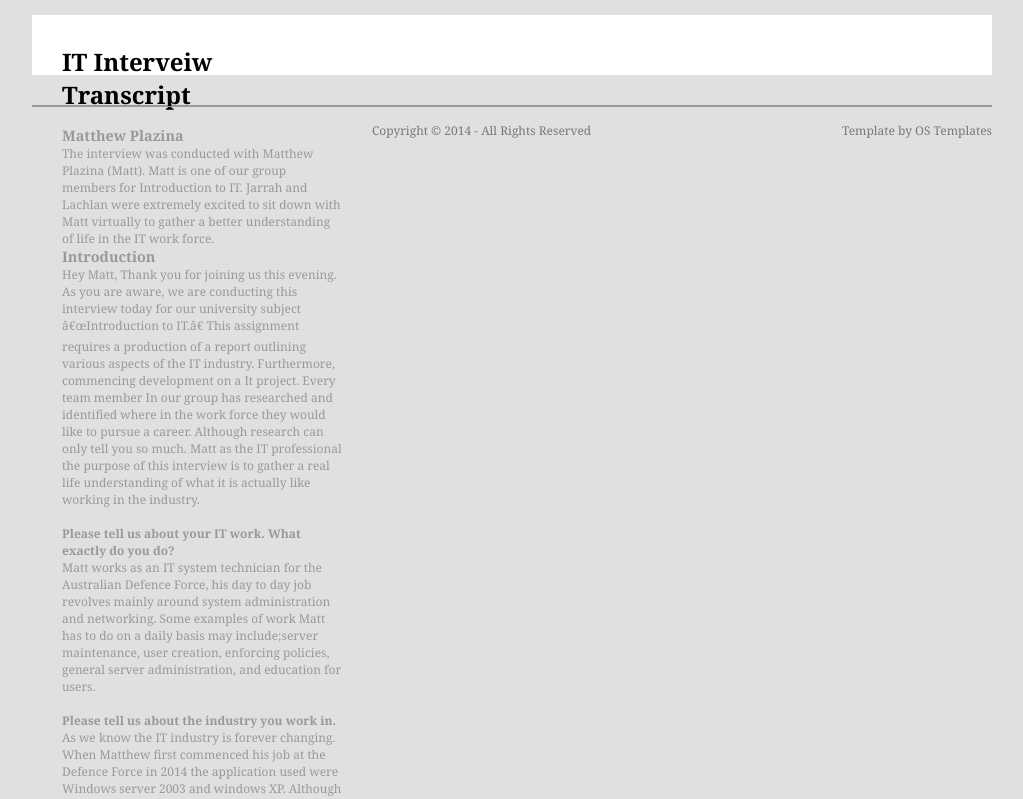
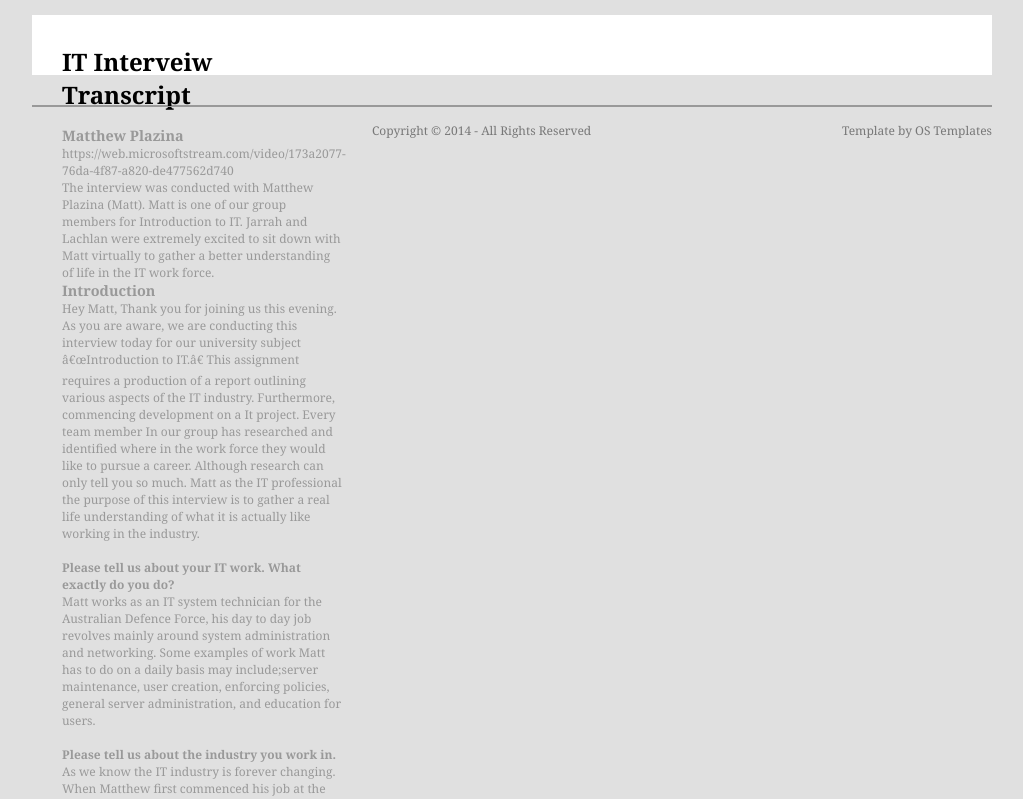
Before and after one commit to Skelaxum/A2-4_Project, a plain HTML site: page interveiw.html in a window 1280 px wide. Shown: the part 620-1419 px from the top of the page, without its empty margins (128-1151 px from the left). Drawn offline with Linux system fonts and the light colour scheme.

Commit message:
Update interveiw.html

```diff
--- a/interveiw.html
+++ b/interveiw.html
@@ -75,7 +75,8 @@ jQuery(function () {
 								<b><big> Matthew Plazina
                                 </big></b>
 										<br>
-										The interview was conducted with Matthew Plazina (Matt). Matt is one of our group members for Introduction to IT. Jarrah and Lachlan were extremely excited to sit down with Matt virtually to gather a better understanding of life in the IT work force.
+										https://web.microsoftstream.com/video/173a2077-76da-4f87-a820-de477562d740
+		  <br> The interview was conducted with Matthew Plazina (Matt). Matt is one of our group members for Introduction to IT. Jarrah and Lachlan were extremely excited to sit down with Matt virtually to gather a better understanding of life in the IT work force.
 										<br>
 		  <b><big> Introduction
 			    </big></b>
```
